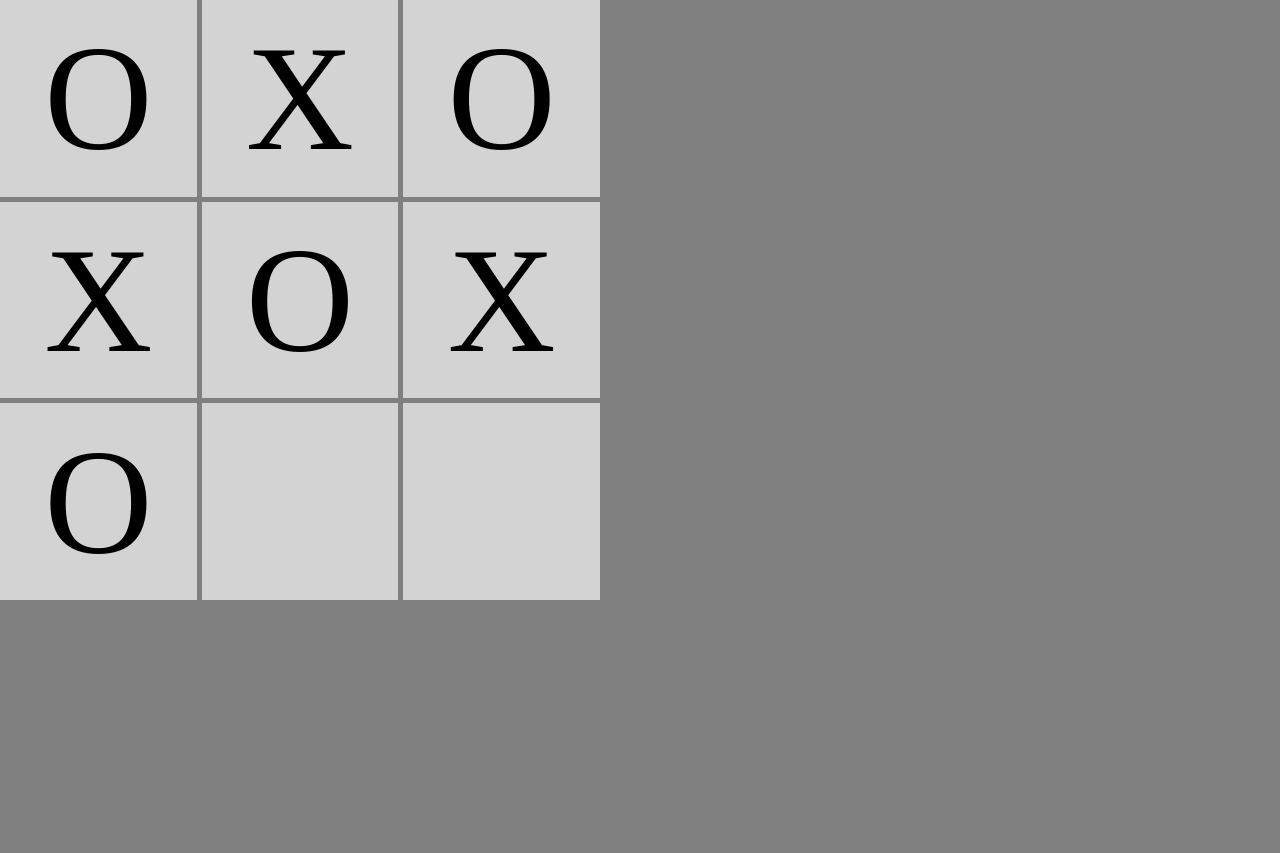
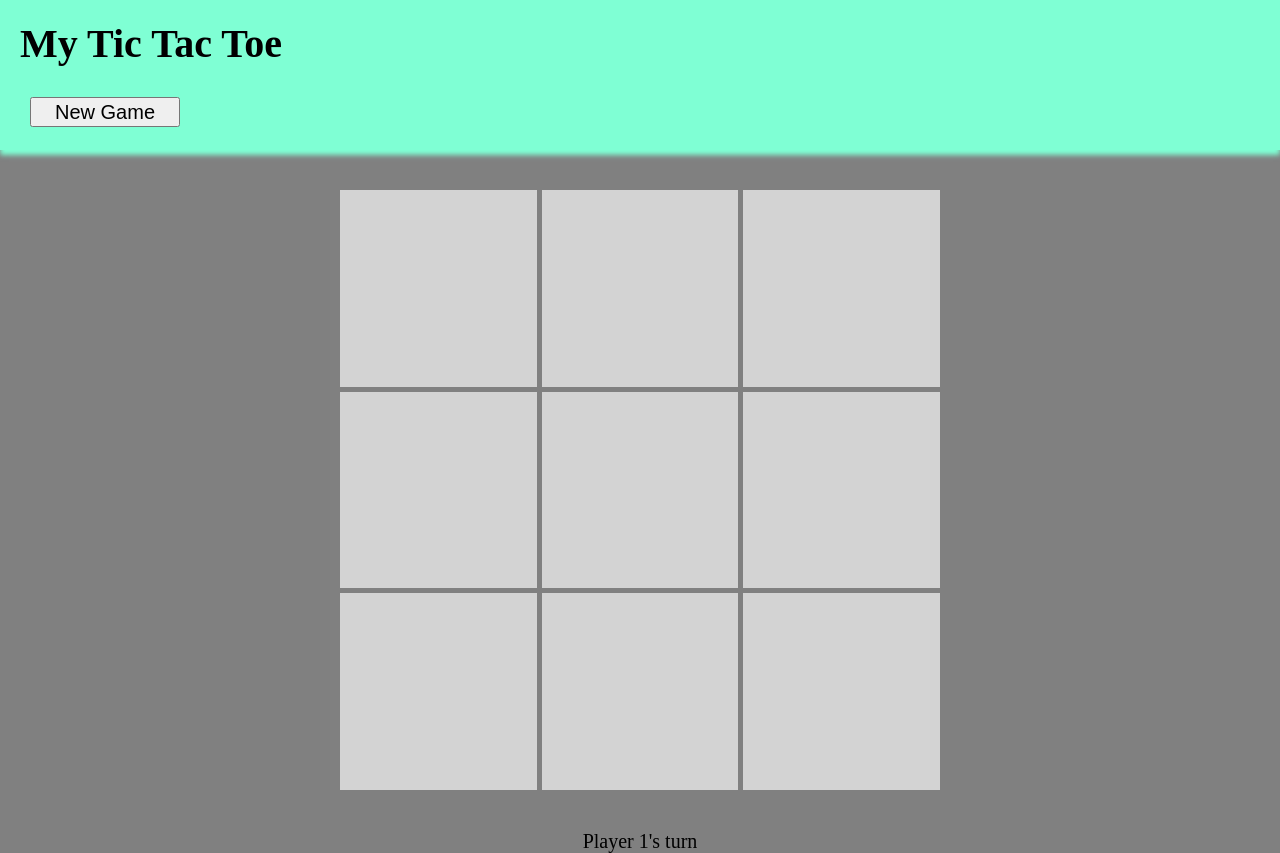
Before and after one commit to SlipNinja/odin_tictactoe, a plain HTML site: page index.html in a window 1280 px wide. Before the commit the page ends 800 px from the top, so only its background shows below. Drawn offline with Linux system fonts and the light colour scheme.

Commit message:
Add basic gameplay

```diff
--- a/index.html
+++ b/index.html
@@ -9,6 +9,12 @@
     <script src="./scripts.js" defer></script>
 </head>
 <body>
+    <div class="header">
+        <div class="title-header">My Tic Tac Toe</div>
+        <div class="controls">
+            <button>New Game</button>
+        </div>
+    </div>
     <div id="board">
         <div class="box" data-row="0" data-col="0"></div>
         <div class="box" data-row="0" data-col="1"></div>
@@ -20,5 +26,6 @@
         <div class="box" data-row="2" data-col="1"></div>
         <div class="box" data-row="2" data-col="2"></div>
     </div>
+    <div id="logs">Player 1's turn</div>
 </body>
 </html>
--- a/scripts.js
+++ b/scripts.js
@@ -124,14 +124,34 @@ const Player = (playerName, playerMark) => {
     return {getMark, getName};
 }
 
+const player1 = Player("Player 1", "O");
+const player2 = Player("Player 2", "X");
+const logs = document.getElementById("logs");
+
+let current_player = player1;
+
 function boxClicked(e) {
     console.log(e.srcElement);
+    gameBoard.play(current_player, e.srcElement.dataset.row, e.srcElement.dataset.col);
+
+    if(gameBoard.isGameOver()){
+        if(gameBoard.isDraw()) {
+            logs.innerHTML = "Game is a draw, no one wins."
+        } else if (gameBoard.isWin()) {
+            logs.innerHTML = `${current_player.getName()} wins !`;
+        } else {
+            logs.innerHTML = "Error - Can't resolve game's status"
+        }
+    } else {
+        current_player = (current_player == player1) ? player2 : player1;
+
+        logs.innerHTML = `${current_player.getName()}'s turn`;
+    }
 }
 
 
-const player1 = Player("Player 1", "O");
-const player2 = Player("Player 2", "X");
 
+/*
 gameBoard.play(player1, 0, 0);
 gameBoard.play(player2, 0, 1);
 gameBoard.play(player1, 0, 2);
@@ -141,3 +161,4 @@ gameBoard.play(player2, 1, 2);
 gameBoard.play(player1, 2, 0);
 gameBoard.play(player2, 2, 1);
 gameBoard.play(player1, 2, 2);
+*/
--- a/style.css
+++ b/style.css
@@ -5,6 +5,32 @@
 
 body {
     background-color: gray;
+    display: grid;
+    grid-template-rows: 1fr 4fr;
+    gap: 40px;
+}
+
+.header {
+    background-color: aquamarine;
+    box-shadow: 0 5px 5px aquamarine;
+}
+
+.title-header {
+    font-size: 40px;
+    font-weight: bold;
+    margin: 20px;
+}
+
+.controls {
+    display: flex;
+    padding: 10px;
+    margin-left: 20px;
+}
+
+.controls button {
+    height: 30px;
+    width: 150px;
+    font-size: 20px;
 }
 
 #board {
@@ -14,6 +40,7 @@ body {
     grid-template-columns: repeat(3, 1fr);
     grid-template-rows: repeat(3, 1fr);
     gap: 5px;
+    justify-self: center;
 }
 
 .box {
@@ -23,3 +50,9 @@ body {
     align-items: center;
     font-size: 150px;
 }
+
+#logs {
+    justify-self: center;
+    text-align: center;
+    font-size: 20px;
+}
```
